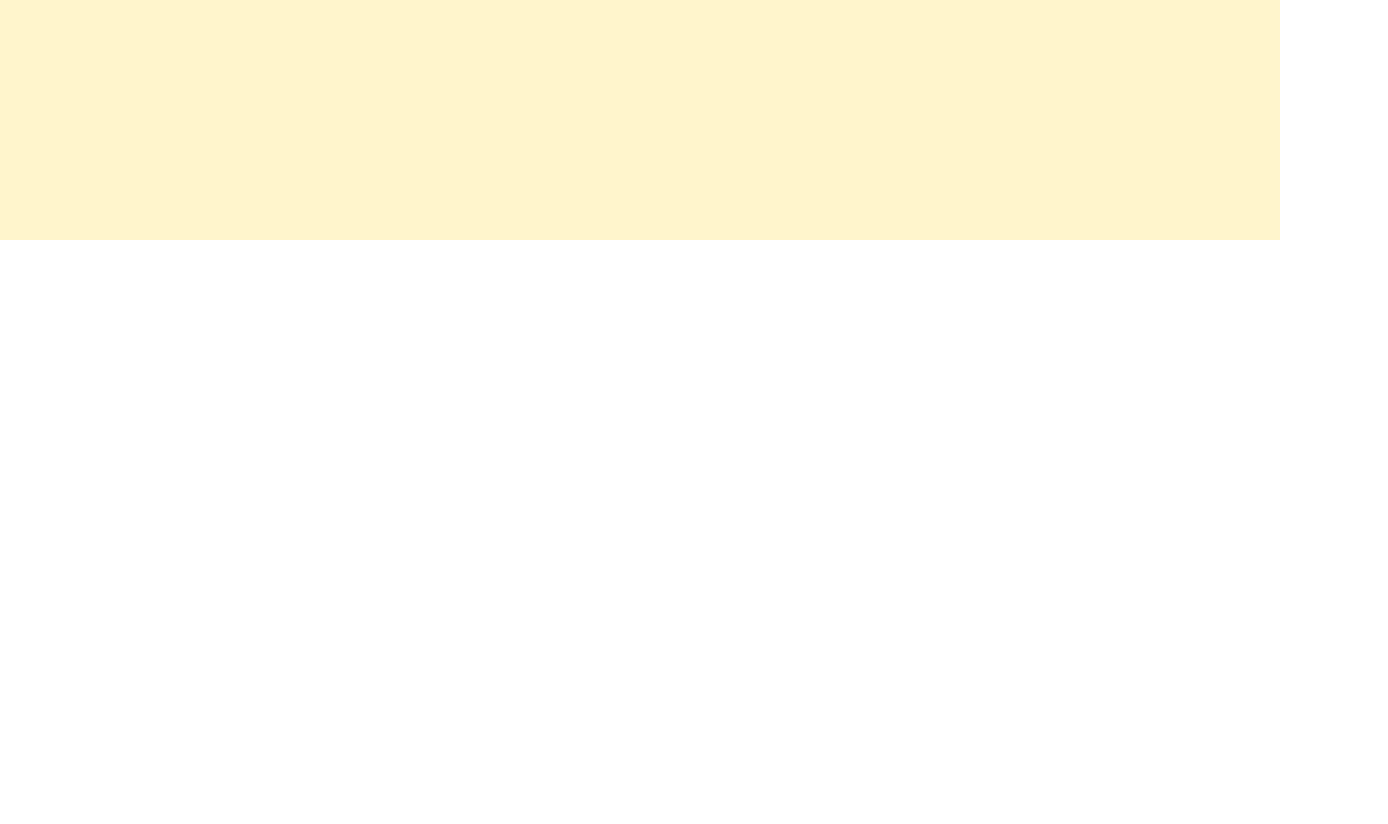
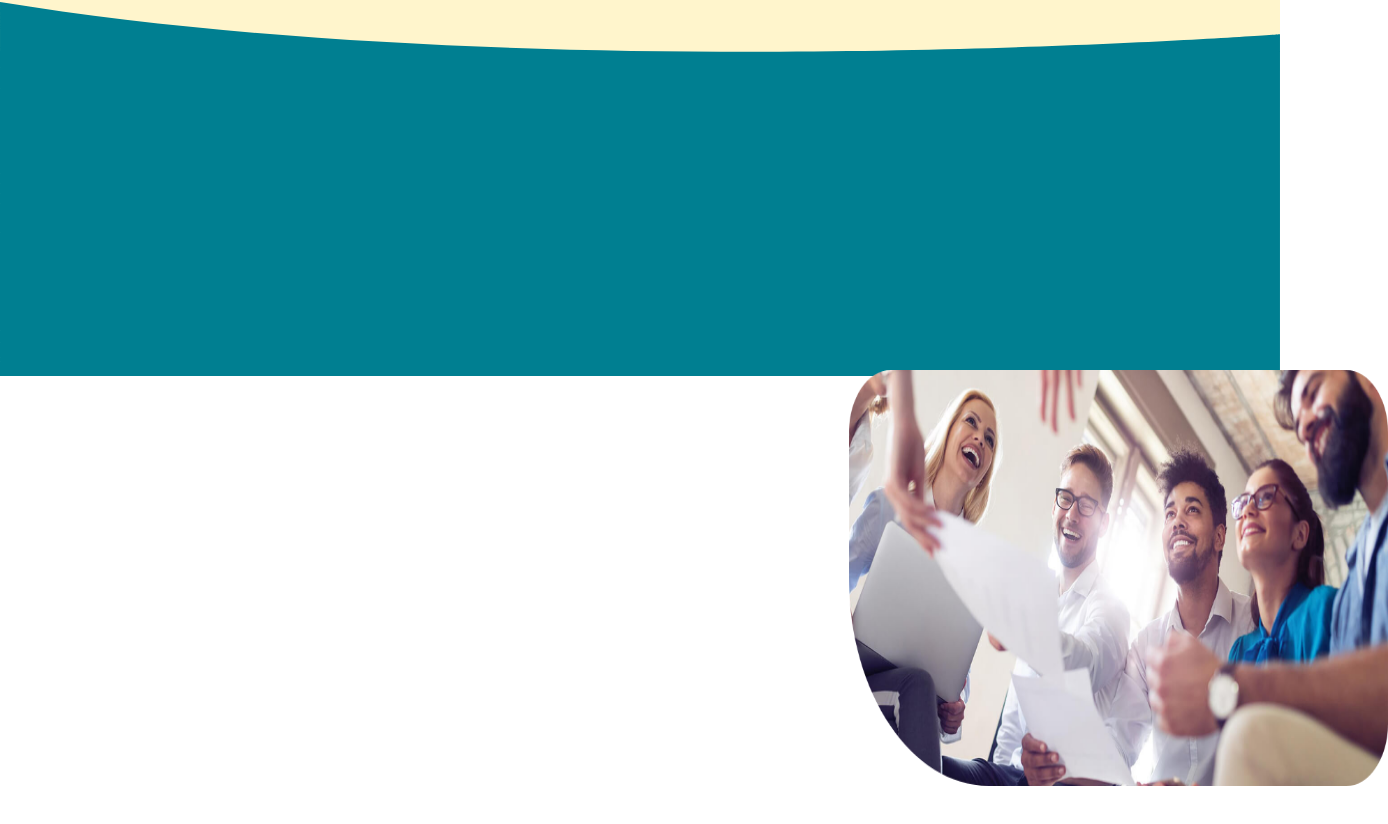
Before and after one commit to raulcssantos/traz-pra-mim, a React (Create React App) app: page /landing in a window 1280 px wide. Shown: the part 1360-2184 px from the top of the page, 1388 px wide, since content can reach past the window. Before the commit the page ends 1600 px from the top, so only its background shows below. Built offline with nearby package versions, Linux system fonts and the light colour scheme.

Commit message:
LandingQuemSomos

```diff
--- a/src/pages/Landing/index.js
+++ b/src/pages/Landing/index.js
@@ -6,6 +6,8 @@ import TrazPraMimBtn from './TrazPraMimBtn.svg';
 import Icon1 from './Icon1.svg';
 import Icon2  from './Icon2.svg';
 import Icon3 from './Icon3.svg';
+import BgkBlue from './BkgBlue.svg';
+import FotoLand from './FotoLand.png';
 
 const StyledLogo = styled.div`
   padding: 35px 0px 0px 140px;
@@ -16,6 +18,12 @@ const Row = styled.div`
   flex-direction: row;
   justify-content: space-between;
 
+`
+
+const Row2 = styled.div`
+  display: flex;
+  flex-direction: row;
+  justify-content: space-evenly;
 `
 const MenuItens = styled.div`
   padding: 0px 140px 0px 0px;
@@ -80,11 +88,40 @@ const ColumnCont = styled.div`
   padding:  0px 150px 0px 150px;
  `
 
+ const ColumnCont2 = styled.div`
+  display: flex;
+  flex-direction: column;
+  color: white;
+  font-size: 45px;
+  padding: 60px 0px 0px 0px;
+  `
+
 const TextCont = styled.div`
   font-size: 30px;
   font-weight: regular;
   text-align: center;
   padding: 50px 0px 0px 0px;
+`
+
+const DescriptionBox = styled.div`
+  position: absolute;
+  top: 1730px;
+  left: 260px;
+  display: flex;
+  flex-direction: row;
+  justify-content: space-evenly;
+`
+
+const FotoLanding = styled.div`
+  padding: 0px 0px 150px 150px;
+
+`
+
+const TextBox = styled.div`
+  color: white;
+  font-size: 30px;
+  font-weight: lighter;
+  padding: 55px 0px 0px 0px;
 `
 
 export const Landing = () => {
@@ -144,9 +181,29 @@ export const Landing = () => {
               consectetur
             </TextCont>
           </ColumnCont>
+        </ContentIcons>
 
-        </ContentIcons>
-        </SecondBkg>
+        <img src={BgkBlue} alt="" width="100%"/>
+        <DescriptionBox>
+          <ColumnCont2>
+            <strong>Quem Somos</strong>
+            <TextBox>
+            magna aliqua. Sed lectus vestibulum mattis ullamcorper <br/>
+            velit sed ullamcorper. Consequat interdum varius sit amet <br/>
+             mattis vulputate enim nulla. Odio pellentesque diam <br/>
+             volutpat commodo sed egestas egestas fringilla. Cursus <br/>
+              risus at ultrices mi tempus imperdiet nulla. Faucibus purus.
+            </TextBox>
+
+
+          </ColumnCont2>
+        <FotoLanding>
+          <img src={FotoLand} alt="" width="125%" height="100%" />
+        </FotoLanding>
+        </DescriptionBox>
+      </SecondBkg>
+
+
     </Fragment>
 
   );
```
Also changed, not shown: src/pages/Landing/BkgBlue.svg (added), src/pages/Landing/FotoLand.png (added).
